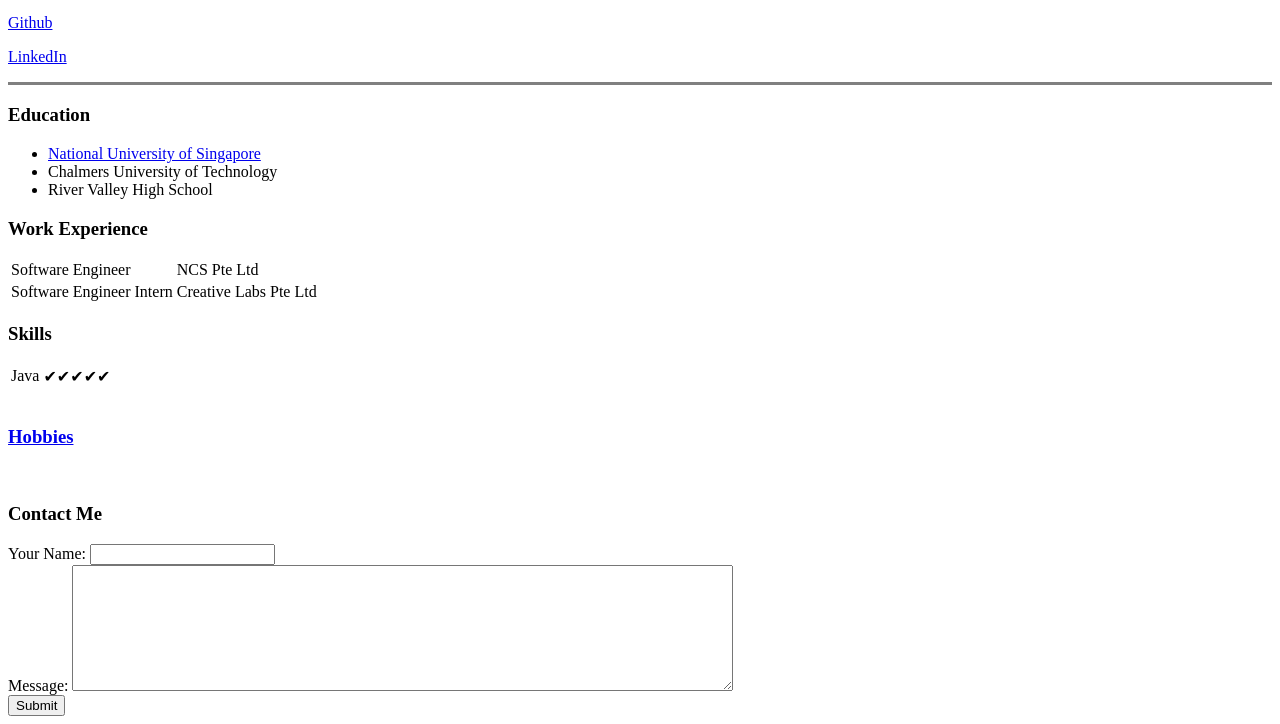
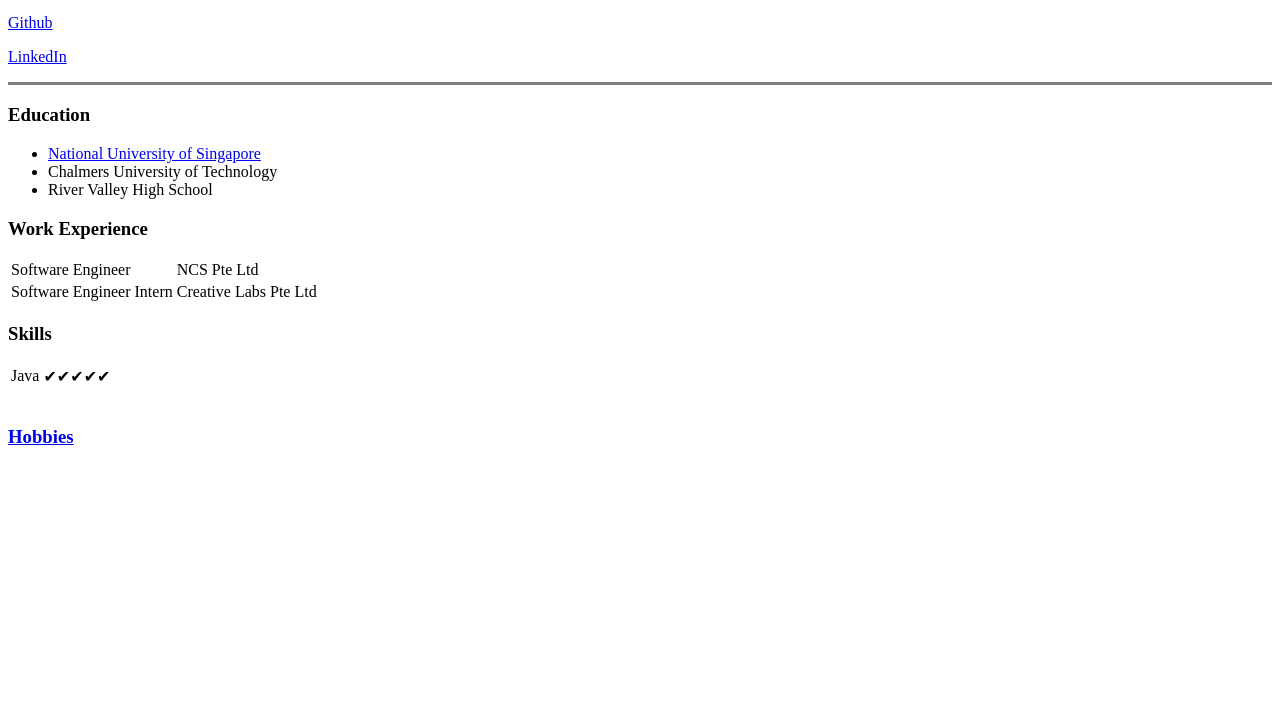
Before and after one commit to zhiminglim/cv, a plain HTML site: page index.html in a window 1280 px wide. Shown: the part 617-1341 px from the top of the page. After the commit the page ends 1109 px from the top, so only its background shows below. Drawn offline with Linux system fonts and the light colour scheme.

Commit message:
comment out contact me form

```diff
--- a/index.html
+++ b/index.html
@@ -47,7 +47,7 @@
   <h3><a href="hobbies.html">Hobbies</a></h3>
 
   <br>
-  <h3>Contact Me</h3>
+  <!-- <h3>Contact Me</h3>
   <form class="" action="mailto:zhiminglim9@gmail.com" method="post" enctype="text/plain">
     <label>Your Name:</label>
     <input type="text" name="yourName" value="">
@@ -56,7 +56,7 @@
     <textarea name="yourMessage" rows="8" cols="80"></textarea>
     <br>
     <input type="submit" name="">
-  </form>
+  </form> -->
 
 </body>
 
```
